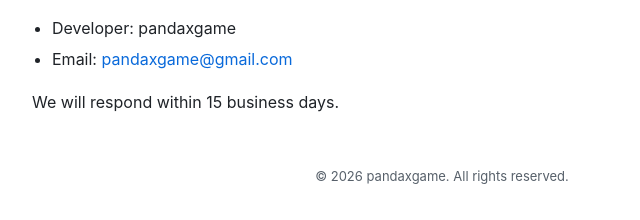
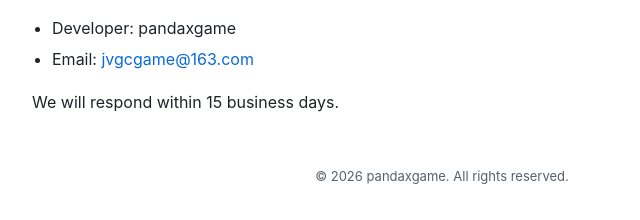
Before and after one commit to flywork0088/pandaxgame.game.io, a plain HTML site: page index.html in a window 1280 px wide. Shown: the part 3536-3756 px from the top of the page, 198-838 px from the left. Drawn offline with Linux system fonts and the light colour scheme.

Commit message:
更新邮箱

```diff
--- a/index.html
+++ b/index.html
@@ -401,7 +401,7 @@
     <h2>11. Contact Us</h2>
     <ul>
       <li>Developer: pandaxgame</li>
-      <li>Email: <a href="mailto:pandaxgame@gmail.com">pandaxgame@gmail.com</a></li>
+      <li>Email: <a href="mailto:jvgcgame@163.com">jvgcgame@163.com</a></li>
     </ul>
     <p>We will respond within 15 business days.</p>
   </section>
```
